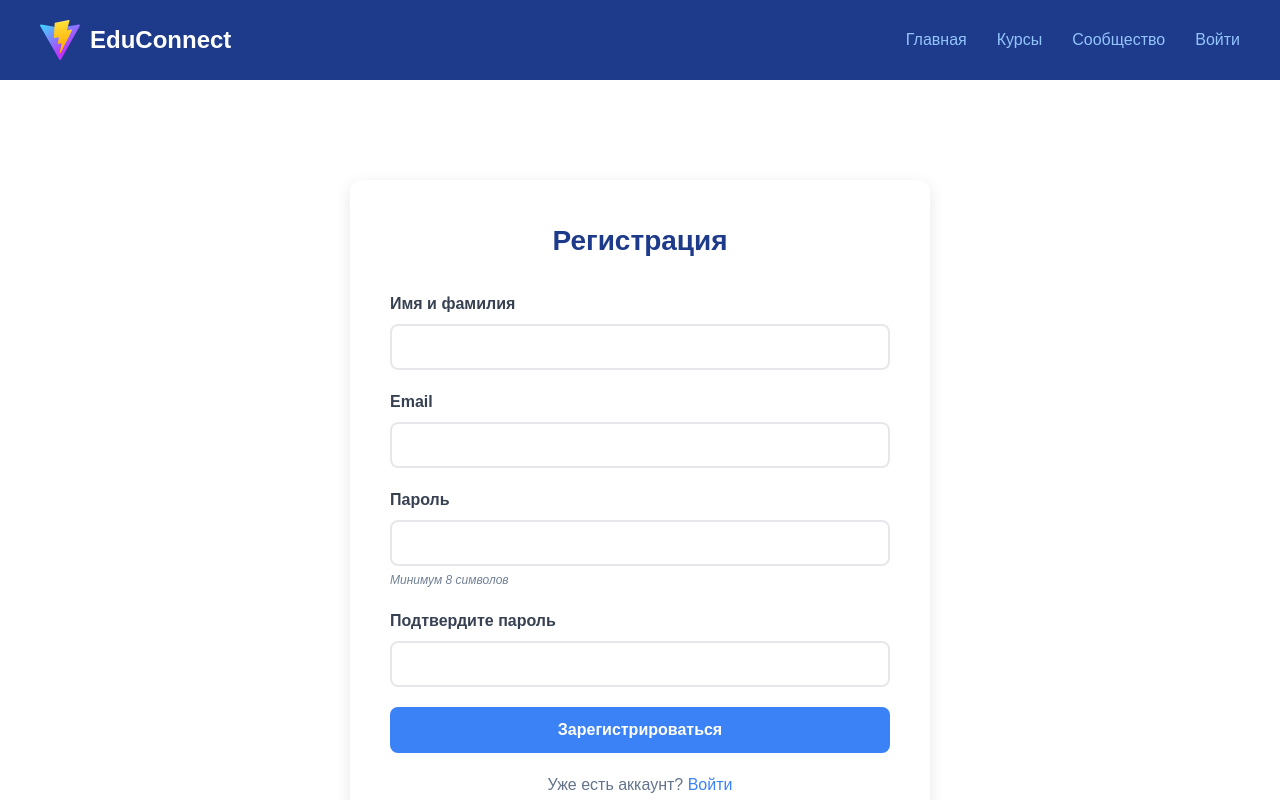
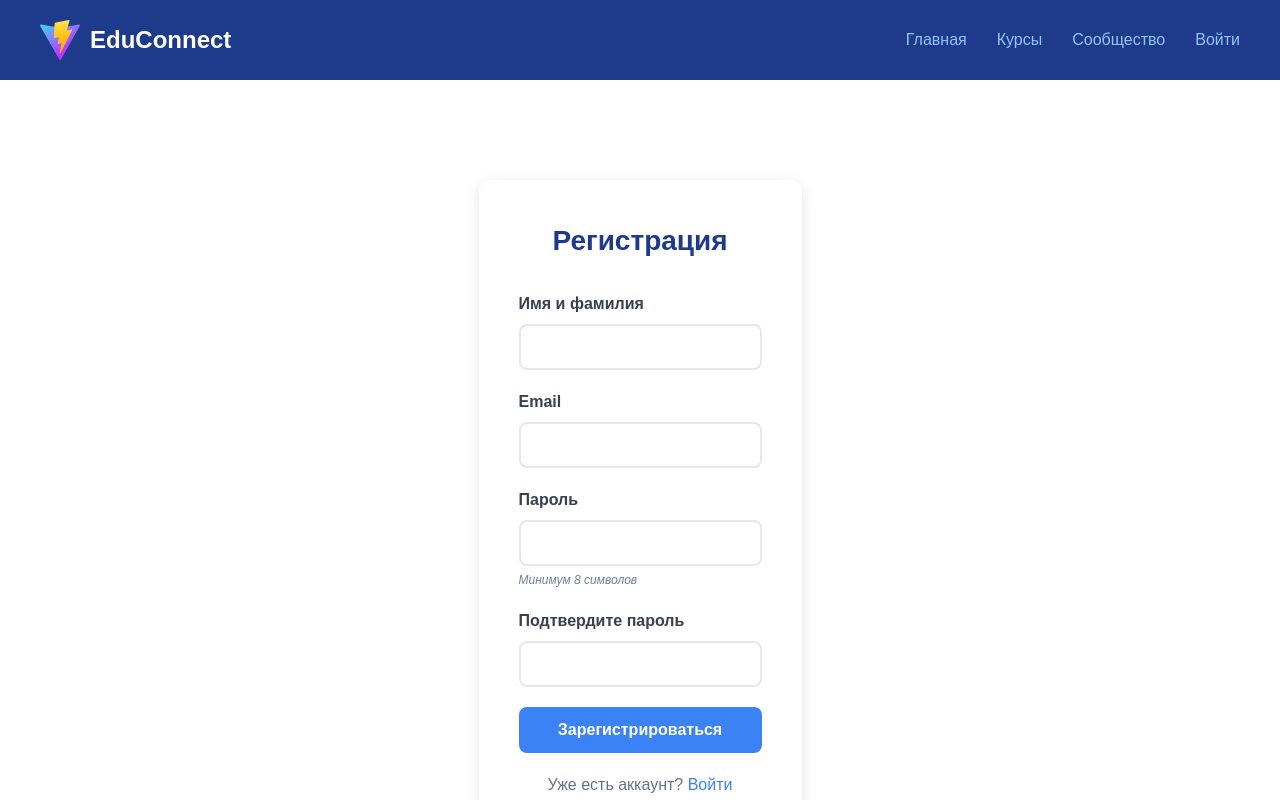
Before and after one commit to Prof-Woland/educonnect-frontend, a React (Vite) app: page /register in a window 1280 px wide. Shown: the top 800 px of the page. Built offline with nearby package versions, Linux system fonts and the light colour scheme.

Commit message:
authSecond

```diff
--- a/src/pages/Auth/Auth.css
+++ b/src/pages/Auth/Auth.css
@@ -37,8 +37,8 @@
 }
 
 .form-group-auth input {
-  width: 500px;
-  /* width: 100%; */
+  /* width: 500px; */
+  width: 100%;
   padding: 12px 16px;
   border: 2px solid #e5e7eb;
   background-color: #fff;
@@ -210,7 +210,7 @@
     font-size: 20px;
   }
 
-  .form-group input {
+  .form-group-auth input {
     padding: 8px 12px;
     font-size: 14px;
   }
```
